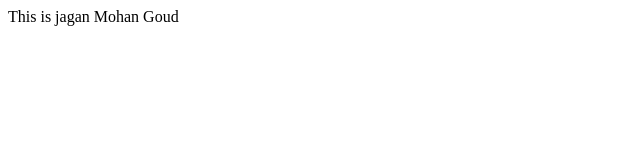
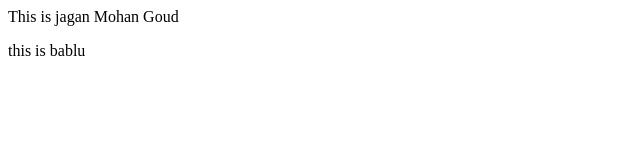
Before and after one commit to jagan900800/Localrepo, a plain HTML site: page index.html in a window 1280 px wide. Shown: the full height of the page, 0-640 px from the left. Drawn offline with Linux system fonts and the light colour scheme.

Commit message:
add new html

```diff
--- a/index.html
+++ b/index.html
@@ -1 +1,2 @@
 <p>This is jagan Mohan Goud</p>
+<p> this is bablu</p>
```
